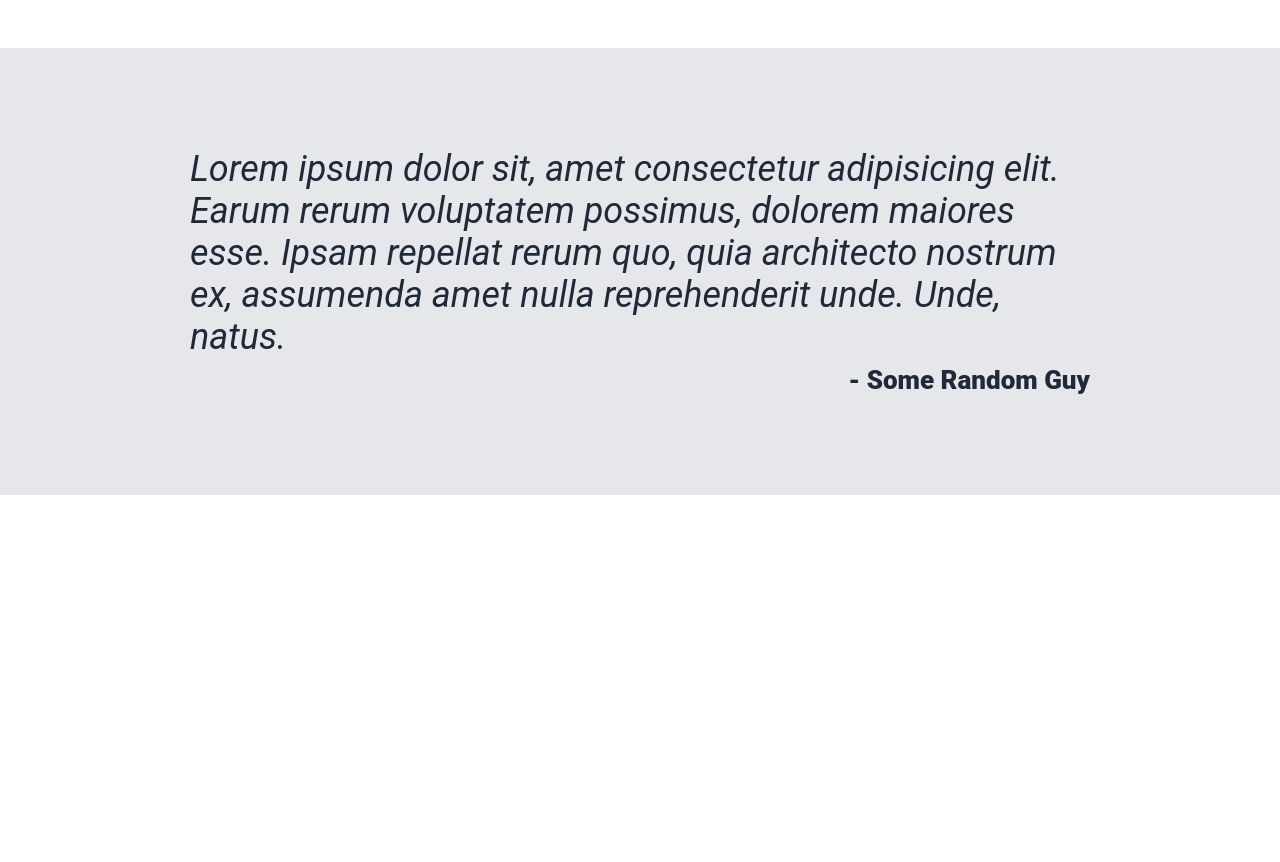
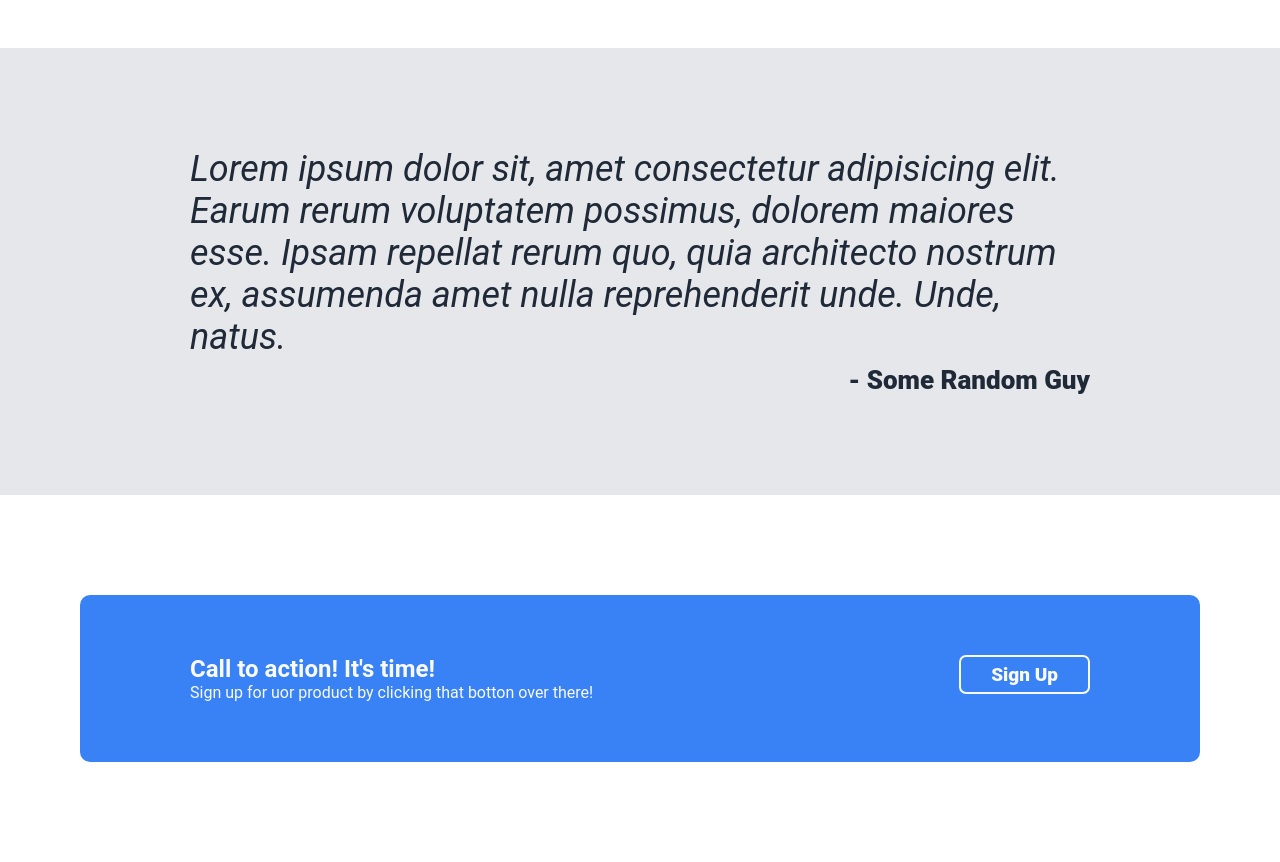
Before and after one commit to Kartohan/odin-landing-page, a plain HTML site: page index.html in a window 1280 px wide. Shown: the part 974-1836 px from the top of the page. Before the commit the page ends 1469 px from the top, so only its background shows below. Drawn offline with Linux system fonts and the light colour scheme.

Commit message:
Add Action part

```diff
--- a/index.html
+++ b/index.html
@@ -59,5 +59,14 @@
             <p>- Some Random Guy</p>
         </div>
     </article>
+    <section class="section-action">
+        <div class="action">
+            <div class="right">
+                <h2>Call to action! It's time!</h2>
+                <p>Sign up for uor product by clicking that botton over there!</p>
+            </div>
+            <div class="left"><button>Sign Up</button></div>
+        </div>
+    </section>
 </body>
 </html>
--- a/style.css
+++ b/style.css
@@ -147,3 +147,33 @@ article {
     font-size: 26px;
     font-weight: 800;
 }
+
+/* Section action part */
+
+.section-action {
+    display: flex;
+    justify-content: center;
+    align-content: center;
+    padding: 100px 0 100px 0;
+}
+
+.action {
+    display: flex;
+    border-radius: 10px;
+    flex-basis: 900px;
+    background-color: #3882f6;
+    padding: 60px 110px;
+    color: #f9faf8;
+    align-content: center;
+    justify-content: space-between;
+}
+
+.action .left button {
+    border: 2px solid #f9faf8;
+    border-radius: 7px;
+    padding: 6px 30px;
+    background-color: #3882f6;
+    color: #f9faf8;
+    font-weight: 800;
+    font-size: 19px;
+}
```
